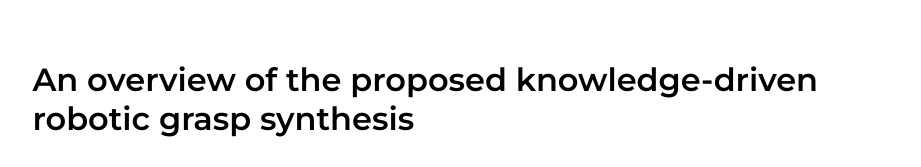
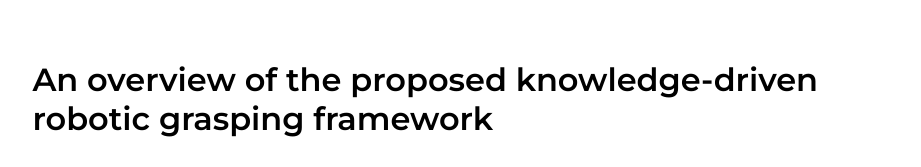
Before and after one commit to CSGCGrasp/CSGCGrasp.github.io, a plain HTML site: page 2024/01/04/paper/index.html in a window 1280 px wide. Shown: the part 217-384 px from the top of the page, without its empty margins (170-1091 px from the left). Drawn offline with Linux system fonts and the light colour scheme.

Commit message:
Site updated: 2024-01-11 15:48:13

```diff
--- a/2024/01/04/paper/index.html
+++ b/2024/01/04/paper/index.html
@@ -35,7 +35,7 @@
             2024-01-04
         </div>
         <div class="post-md">
-            <h2 id="An-overview-of-the-proposed-knowledge-driven-robotic-grasp-synthesis"><a href="#An-overview-of-the-proposed-knowledge-driven-robotic-grasp-synthesis" class="headerlink" title="An overview of the proposed knowledge-driven robotic grasp synthesis"></a>An overview of the proposed knowledge-driven robotic grasp synthesis</h2><p>An overview of KARNet architecture. Given a scene and language description of the target, our pipeline first fine-tunes the vision-language knowledge of CLIP to simultaneously understand visual and linguistic concepts. Second,  it queries the detailed description of entities from the external knowledge base (e.g., ChatGPT) to generate semantic prototypes and inject them. Third, it leverages the U-shaped structure and LGOP module to parse the object-specific features. Lastly, we utilize visual attributes (e.g., boundary) to facilitate the refinement of grasp poses.<br><img src="/images/pipeline.jpg" alt="knowledge-driven robotic grasp synthesis"></p>
+            <h2 id="An-overview-of-the-proposed-knowledge-driven-robotic-grasping-framework"><a href="#An-overview-of-the-proposed-knowledge-driven-robotic-grasping-framework" class="headerlink" title="An overview of the proposed knowledge-driven robotic grasping framework"></a>An overview of the proposed knowledge-driven robotic grasping framework</h2><p>An overview of KARNet architecture. Given a scene and language description of the target, our pipeline first fine-tunes the vision-language knowledge of CLIP to simultaneously understand visual and linguistic concepts. Second,  it queries the detailed description of entities from the external knowledge base (e.g., ChatGPT) to generate semantic prototypes and inject them. Third, it leverages the U-shaped structure and LGOP module to parse the object-specific features. Lastly, we utilize visual attributes (e.g., boundary) to facilitate the refinement of grasp poses.<br><img src="/images/pipeline.jpg" alt="knowledge-driven robotic grasping framework"></p>
 <h2 id="Overview-of-KARNet"><a href="#Overview-of-KARNet" class="headerlink" title="Overview of KARNet"></a>Overview of KARNet</h2><p>An overview of CTNet architecture. Given an image-query pair, we first employ listen module to understand and align visual and linguistic concepts. Then, the perceive module recursively extracts object-orientied features with visual attributes and generates the target mask corresponding to the description. Last,  The grasp module aggregates the attribute-based and semantic-rich features to refine the grasp pose of the desired object.<br><img src="/images/architecture.jpg" alt="Overview of KARNet"></p>
 <h2 id="Qualitative-results"><a href="#Qualitative-results" class="headerlink" title="Qualitative results"></a>Qualitative results</h2><p>Qualitative results of our proposed method.<br><img src="/images/resultVisualization.jpg" alt="Visualization of our method"></p>
 <p>Comparison with other methods.<br><img src="/images/compareresult.jpg" alt="Visualization of comparison"></p>
```
Also changed, not shown: index.html (+1 -1 lines), images/knowledgebase.jpg, 1 other file.
